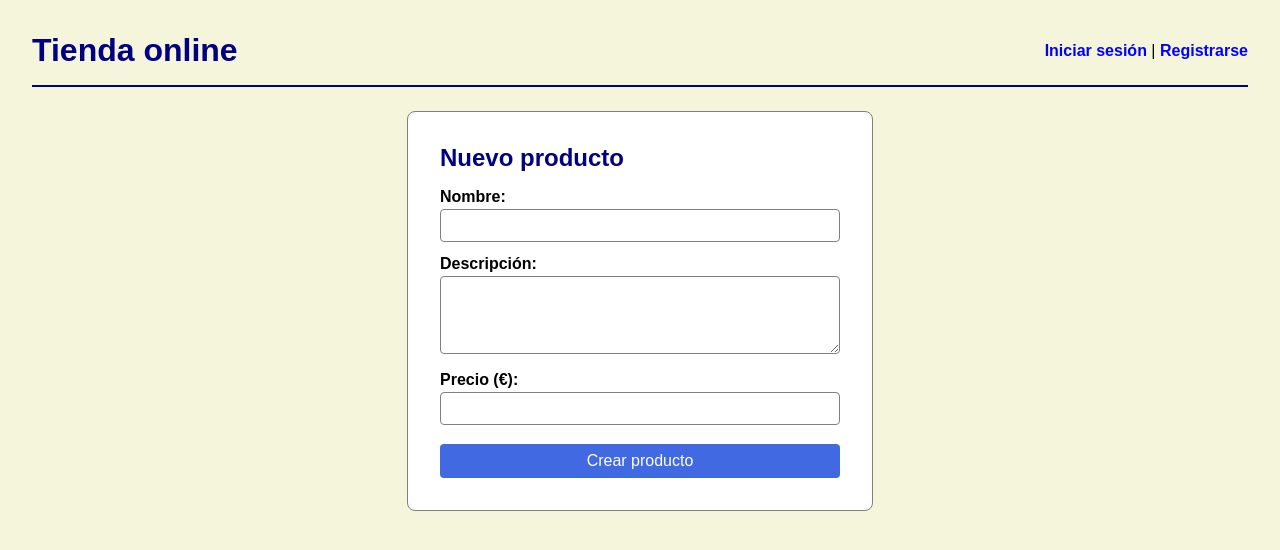
After one commit to dromerCode/tienda-php, a PHP site: page /views/nuevoProductoView.phtml in a window 1280 px wide. The commit adds this page. Shown: the top 550 px of the page. Run offline with PHP 8.4, Linux system fonts and the light colour scheme; the template is opened without the code that fills it, so the values that code supplies are empty.

Commit message:
Roles admin/cliente: solo el admin puede crear productos

```diff
--- a/controllers/authController.php
+++ b/controllers/authController.php
@@ -37,6 +37,8 @@ if ($page === 'login' && isset($_POST['email'])) {
         // El id hará falta en el carrito para saber de quién es
         $_SESSION['id_cliente'] = $cliente->getIdCliente();
         $_SESSION['nombre'] = $cliente->getNombre();
+        // El rol decide qué puede hacer: el admin crea productos, el cliente solo ve y compra
+        $_SESSION['rol'] = $cliente->getRol();
         header("Location: index.php");
         exit;
     }
--- a/controllers/mainController.php
+++ b/controllers/mainController.php
@@ -5,7 +5,7 @@ $page = $_GET['page'] ?? 'productos';
 
 if ($page == 'login' || $page == 'registro' || $page == 'logout') {
     require __DIR__ . '/authController.php';
-} elseif ($page == 'productos' || $page == 'producto') {
+} elseif ($page == 'productos' || $page == 'producto' || $page == 'nuevo_producto') {
     require __DIR__ . '/productoController.php';
 } elseif ($page == 'carrito') {
     require __DIR__ . '/carritoController.php';
--- a/css/estilos.css
+++ b/css/estilos.css
@@ -195,7 +195,9 @@ table input[type="number"] {
 .formulario input[type="text"],
 .formulario input[type="email"],
 .formulario input[type="password"],
-.formulario input[type="tel"] {
+.formulario input[type="tel"],
+.formulario input[type="number"],
+.formulario textarea {
     width: 100%;
     padding: 0.5rem;
     border: 1px solid gray;
--- a/db/schema.sql
+++ b/db/schema.sql
@@ -19,6 +19,8 @@ CREATE TABLE cliente (
   email       VARCHAR(120) NOT NULL,
   -- Hash de password_hash(), nunca la contraseña en texto plano
   contrasena  VARCHAR(255) NOT NULL,
+  -- admin: puede crear productos / cliente: solo ver y comprar
+  rol         ENUM('cliente', 'admin') NOT NULL DEFAULT 'cliente',
   PRIMARY KEY (id_cliente),
   UNIQUE KEY uq_cliente_email (email)
 ) ENGINE=InnoDB;
--- a/repositories/ClienteRepository.php
+++ b/repositories/ClienteRepository.php
@@ -9,7 +9,7 @@ class ClienteRepository{
     }
 
     public function findByEmail(string $email): ?Cliente{
-        $stmt = $this->db->prepare("SELECT id_cliente, nombre, apellido, direccion, telefono, email, contrasena FROM cliente WHERE email = ?");
+        $stmt = $this->db->prepare("SELECT id_cliente, nombre, apellido, direccion, telefono, email, contrasena, rol FROM cliente WHERE email = ?");
         $stmt->bind_param("s", $email);
         $stmt->execute();
         $fila = $stmt->get_result()->fetch_assoc();
@@ -17,7 +17,7 @@ class ClienteRepository{
         if (!$fila) {
             return null;
         }
-        return new Cliente($fila['id_cliente'], $fila['nombre'], $fila['apellido'], $fila['direccion'], $fila['telefono'], $fila['email'], $fila['contrasena']);
+        return new Cliente($fila['id_cliente'], $fila['nombre'], $fila['apellido'], $fila['direccion'], $fila['telefono'], $fila['email'], $fila['contrasena'], $fila['rol']);
     }
 
     public function save(Cliente $cliente){
--- a/views/header.phtml
+++ b/views/header.phtml
@@ -8,6 +8,10 @@
             <strong><?= htmlspecialchars($_SESSION['nombre'] ?? 'Cliente') ?></strong>
         </span>
         |
+        <?php if (($_SESSION['rol'] ?? '') === 'admin'): ?>
+        <a href="index.php?page=nuevo_producto">➕ Nuevo producto</a>
+        |
+        <?php endif; ?>
         <a href="index.php?page=carrito">🛒 Ver carrito</a>
         |
         <a href="index.php?page=mis_pedidos">Mis pedidos</a>
--- /dev/null
+++ b/views/nuevoProductoView.phtml
@@ -0,0 +1,30 @@
+<!-- Vista solo para el admin: formulario para dar de alta un producto -->
+<!DOCTYPE html>
+<html lang="es">
+<head>
+    <meta charset="UTF-8">
+    <meta name="viewport" content="width=device-width, initial-scale=1.0">
+    <title>Nuevo producto</title>
+    <link rel="stylesheet" href="css/estilos.css">
+</head>
+<body>
+    <?php require __DIR__ . '/header.phtml'; ?>
+    <div class="formulario">
+        <h1>Nuevo producto</h1>
+        <form action="index.php?page=nuevo_producto" method="post">
+            <label for="nombre">Nombre:</label>
+            <input type="text" name="nombre" id="nombre" maxlength="120" required
+                   value="<?= htmlspecialchars($_POST['nombre'] ?? '') ?>">
+            <label for="descripcion">Descripción:</label>
+            <textarea name="descripcion" id="descripcion" rows="4"><?= htmlspecialchars($_POST['descripcion'] ?? '') ?></textarea>
+            <label for="precio">Precio (€):</label>
+            <input type="number" name="precio" id="precio" min="0" step="0.01" required
+                   value="<?= htmlspecialchars($_POST['precio'] ?? '') ?>">
+            <input type="submit" class="btn" value="Crear producto">
+        </form>
+        <?php if ($mensaje): ?>
+            <p style="color: red;"><strong><?= htmlspecialchars($mensaje) ?></strong></p>
+        <?php endif; ?>
+    </div>
+</body>
+</html>
```
Also changed, not shown: controllers/productoController.php (+27 -1 lines), db/roles.sql (added, +9 -0 lines), models/Cliente.php (+9 -1 lines), repositories/ProductoRepository.php (+7 -0 lines).
